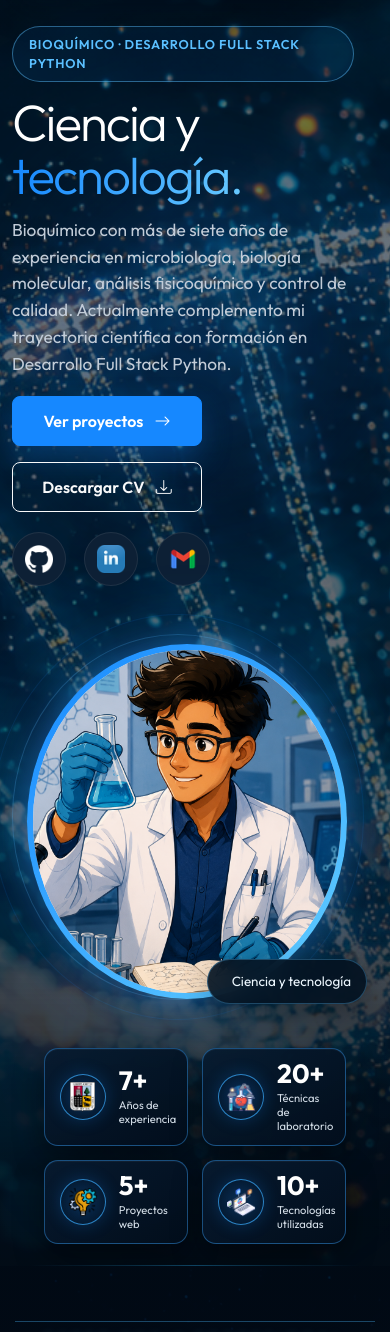
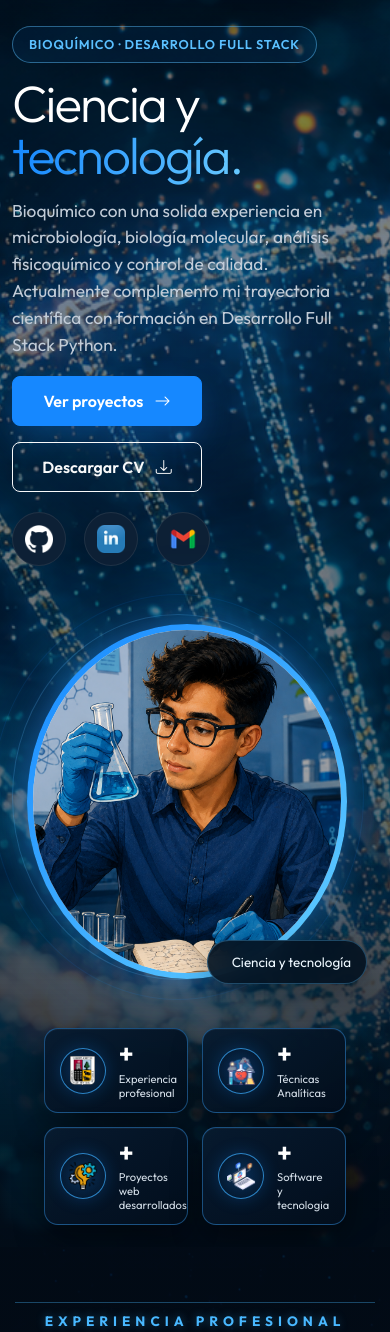
Before and after one commit to Hardy-Perez-Leon/portafolio-profesional, a Django app: page / in a window 390 px wide. Shown: the part 78-1410 px from the top of the page. Run offline with Django 5.2, Linux system fonts and the light colour scheme.

Commit message:
Actualización final del portafolio profesional

```diff
--- a/static/css/styles.css
+++ b/static/css/styles.css
@@ -2055,14 +2055,6 @@
   z-index: 1;
 }
 
-section::before {
-  content: "";
-  position: absolute;
-  inset: 0;
-  background: rgba(2, 11, 22, 0.12);
-  pointer-events: none;
-  z-index: -1;
-}
 @keyframes brilloLinea {
   0% {
     filter: brightness(0.8);
@@ -2076,23 +2068,7 @@
     filter: brightness(0.8);
   }
 }
-section::after {
-  content: "";
-
-  position: absolute;
-
-  left: 8%;
-
-  right: 8%;
-
-  bottom: 0;
-
-  height: 1px;
-
-  background: linear-gradient(90deg, transparent, #2db7ff, transparent);
-
-  opacity: 0.35;
-}
+
 /* ======================================================
    PREVISUALIZACIÓN DEL CURRÍCULUM
 ====================================================== */
--- a/templates/portfolio/home.html
+++ b/templates/portfolio/home.html
@@ -15,7 +15,7 @@
       <div class="row align-items-center py-3">
       <div class="col-lg-7">
         <span class="hero-etiqueta">
-          Bioquímico · Desarrollo Full Stack Python
+          Bioquímico · Desarrollo Full Stack
         </span>
 
         <h1 class="hero-titulo">
@@ -25,7 +25,7 @@
         </h1>
 
         <p class="hero-descripcion">
-          Bioquímico con más de siete años de experiencia en microbiología,
+          Bioquímico con una solida experiencia en microbiología,
           biología molecular, análisis fisicoquímico y control de calidad.
           Actualmente complemento mi trayectoria científica con formación en
           Desarrollo Full Stack Python.
@@ -82,7 +82,7 @@
 
           <div class="foto-contenedor">
             <img
-              src="{% static 'img/perfil.png' %}"
+              src="{% static 'img/perfil2.png' %}"
               alt="Fotografía profesional de Hardy Pérez León"
               class="foto-perfil"
             />
@@ -113,8 +113,8 @@
           </div>
 
           <div class="estadistica-contenido">
-            <strong>7+</strong>
-            <span>Años de experiencia</span>
+            <strong>+</strong>
+            <span>Experiencia profesional</span>
           </div>
         </article>
       </div>
@@ -129,8 +129,8 @@
           </div>
 
           <div class="estadistica-contenido">
-            <strong>20+</strong>
-            <span>Técnicas de laboratorio</span>
+            <strong>+</strong>
+            <span>Técnicas Analíticas</span>
           </div>
         </article>
       </div>
@@ -145,8 +145,8 @@
           </div>
 
           <div class="estadistica-contenido">
-            <strong>5+</strong>
-            <span>Proyectos web</span>
+        <strong>+</strong>
+            <span>Proyectos web desarrollados</span>
           </div>
         </article>
       </div>
@@ -161,8 +161,8 @@
           </div>
 
           <div class="estadistica-contenido">
-            <strong>10+</strong>
-            <span>Tecnologías utilizadas</span>
+            <strong>+</strong>
+            <span>Software y tecnologia</span>
           </div>
         </article>
       </div>
```
Also changed, not shown: other parts of static/css/styles.css (+148 -0 lines), static/img/perfil2.png (added).
